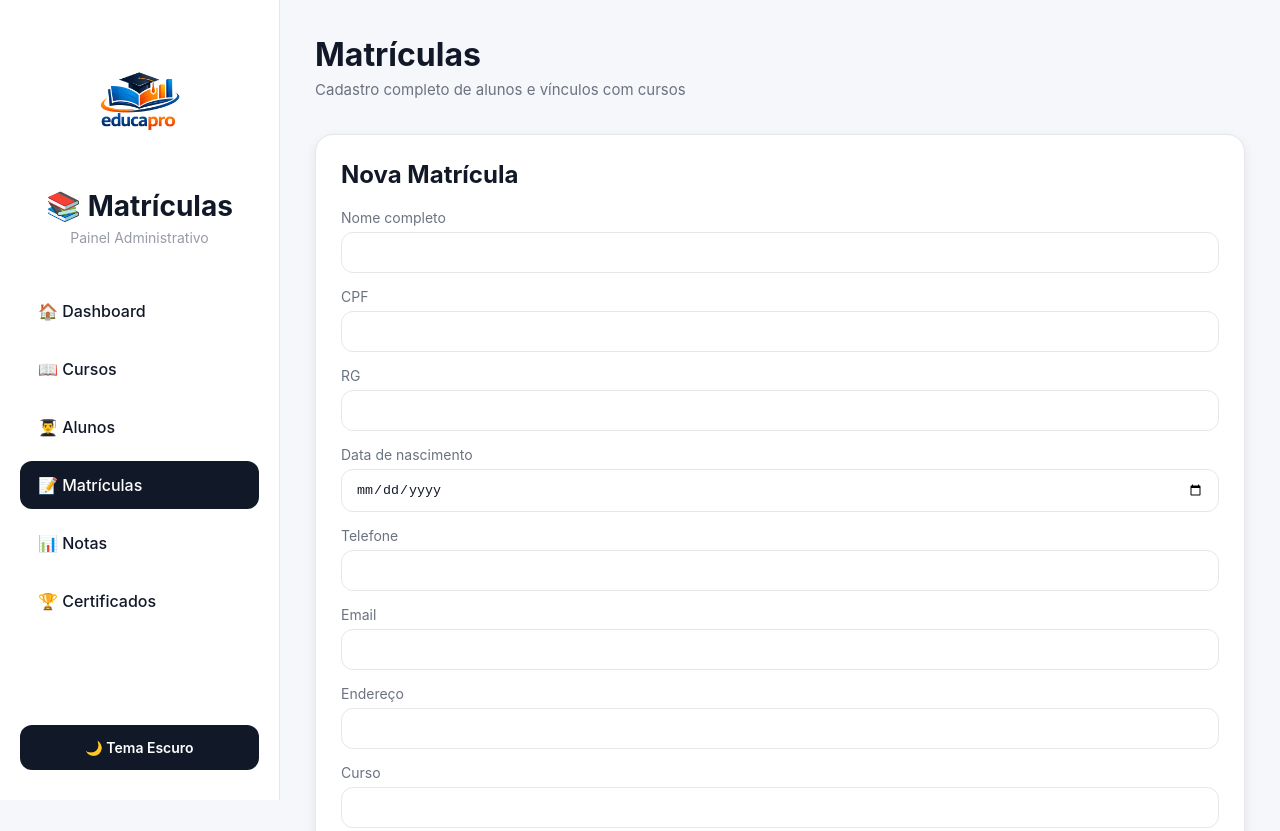
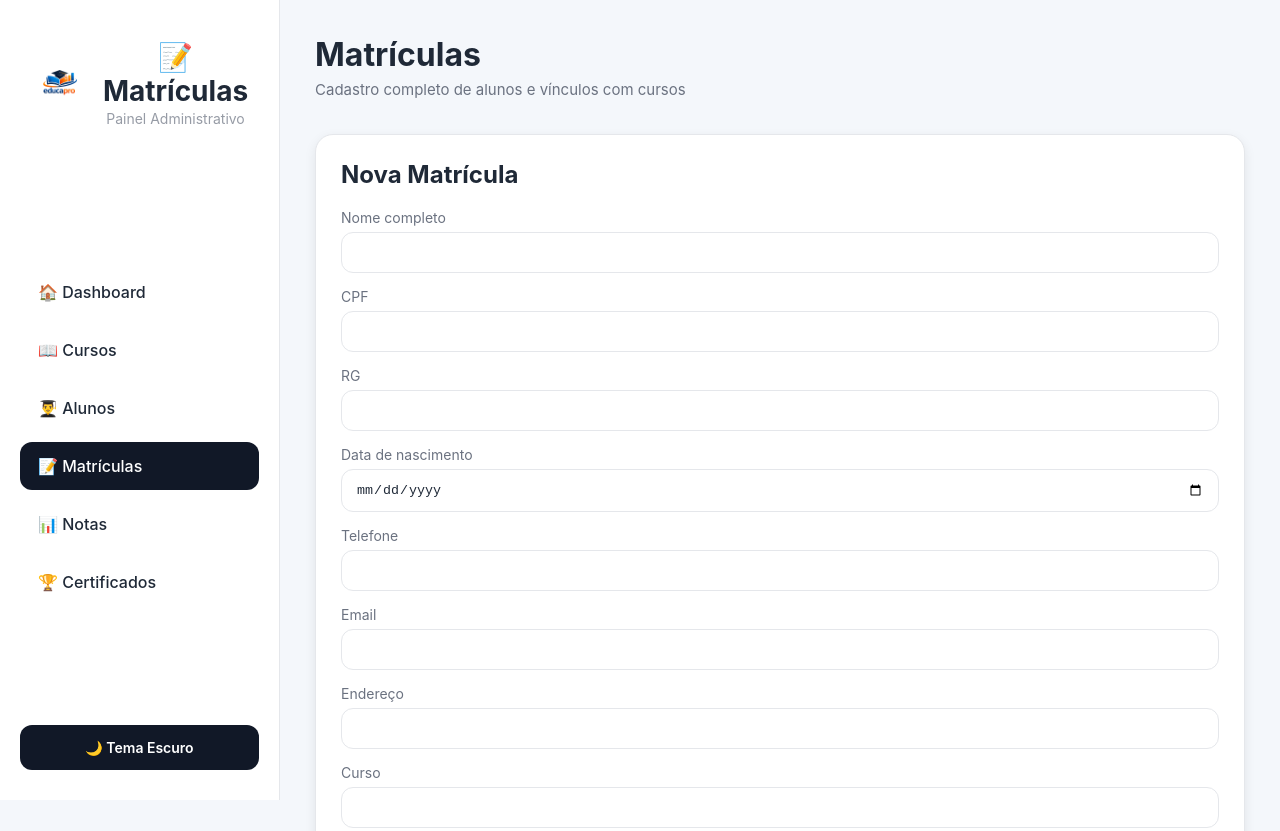
Before and after one commit to Ricardo20080/SistemaDeGerenciamentoDeCursos.web, a plain HTML site: page telas/matriculas.html in a window 1280 px wide. Shown: the top 831 px of the page. Drawn offline with Linux system fonts and the light colour scheme.

Commit message:
arrumando tema

```diff
--- a/base/base.css
+++ b/base/base.css
@@ -50,24 +50,27 @@ body {
 ======================================================= */
 
 .logo {
-    text-align: center;
-    padding-top: 5px; /* diminui o espaço acima */
+    display: flex;
+    align-items: center;
+    gap: 12px;
+
+    padding: 10px;
     margin-top: 0;
 }
 
 .logo-img {
-    width: 140px; /* aumente para 160px, 180px ou mais se quiser */
+    width: 60px;
     height: auto;
-    margin-bottom: 10px;
+    margin-bottom: 0;
 }
 
-.logo h2 {
+.logo-texto h2 {
     font-size: 1.4rem;
     font-weight: 700;
-    margin-bottom: 4px;
+    margin: 0;
 }
 
-.logo span {
+.logo-texto span {
     font-size: 0.9rem;
     opacity: 0.7;
 }
--- a/telas/matriculas.html
+++ b/telas/matriculas.html
@@ -13,12 +13,18 @@
 <body>
 
 <aside class="barra-lateral">
-    <div>
-        <div class="logo">
-            <img src="../img/logo.png" alt="EducaPro" class="logo-img">
-            <h2>📚 Matrículas</h2>
-            <span>Painel Administrativo</span>
-        </div>
+    <div class="logo">
+
+    <img src="../img/logo.png"
+         alt="EducaPro"
+         class="logo-img">
+
+    <div class="logo-texto">
+        <h2>📝 Matrículas</h2>
+        <span>Painel Administrativo</span>
+    </div>
+
+</div>
 
         <nav class="menu">
             <a href="dashboard.html">🏠 Dashboard</a>
--- a/tema/tema.css
+++ b/tema/tema.css
@@ -1,3 +1,36 @@
+:root {
+
+    --cor-fundo: #f4f7fb;
+
+    --cor-sidebar: #ffffff;
+
+    --cor-card: #ffffff;
+
+    --cor-texto: #1f2937;
+
+    --cor-texto-secundario: #6b7280;
+
+    --cor-borda: #e5e7eb;
+
+    --cor-destaque: #111827;
+
+    --cor-menu-hover: #f3f4f6;
+
+    --cor-menu-ativo: #111827;
+
+    --cor-menu-ativo-texto: #ffffff;
+
+    --cor-botao: #111827;
+
+    --cor-botao-texto: #ffffff;
+
+    --sombra: 0 4px 12px rgba(0,0,0,0.08);
+
+    --sombra-hover: 0 12px 30px rgba(0,0,0,0.12);
+
+    --transicao: all 0.3s ease;
+}
+
 /* =======================================================
    MODO ESCURO
 ======================================================= */
@@ -18,11 +51,20 @@ body.escuro {
 
     --cor-destaque: #ffffff;
 
-    --sombra: 0 4px 12px rgba(0, 0, 0, 0.4);
+    --cor-menu-hover: rgba(255,255,255,0.08);
 
-    --sombra-hover: 0 12px 30px rgba(0, 0, 0, 0.5);
+    --cor-menu-ativo: #ffffff;
+
+    --cor-menu-ativo-texto: #000000;
+
+    --cor-botao: #ffffff;
+
+    --cor-botao-texto: #000000;
+
+    --sombra: 0 4px 12px rgba(0,0,0,0.4);
+
+    --sombra-hover: 0 12px 30px rgba(0,0,0,0.5);
 }
-
 /* =======================================================
    AJUSTES EXTRAS MODO ESCURO
 ======================================================= */
```
Also changed, not shown: telas/alunos.html (+10 -7 lines), telas/certificados.html (+11 -6 lines), telas/cursos.html (+11 -5 lines), telas/dashboard.html (+11 -4 lines), telas/notas.html (+12 -6 lines).
